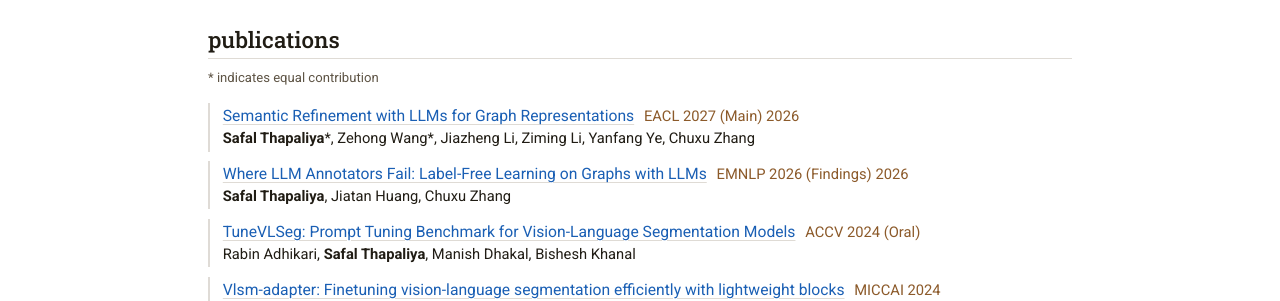
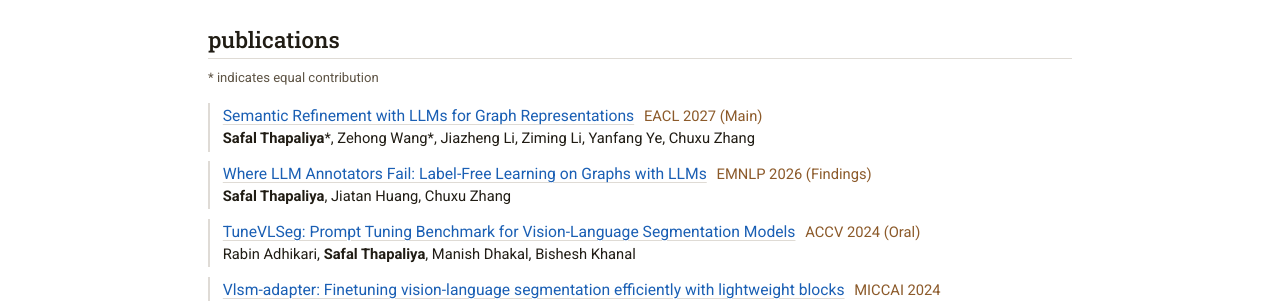
Before and after one commit to thapaliya19/thapaliya19.github.io, a Jekyll site: the page built from index.md, in a window 1280 px wide. Shown: the part 984-1285 px from the top of the page. Built offline with Jekyll 4.4.1, drawn with Linux system fonts in a browser that asks for light colours.

Commit message:
Remove year fields from publications
Removed publication years from entries.

```diff
--- a/_data/publications.yml
+++ b/_data/publications.yml
@@ -1,13 +1,13 @@
 # _data/publications.yml
 - title: "Semantic Refinement with LLMs for Graph Representations"
   authors: '**Safal Thapaliya**\*, Zehong Wang\*, Jiazheng Li, Ziming Li, Yanfang Ye, Chuxu Zhang'
-  year: 2026
+  year:
   venue: EACL 2027 (Main)
   link: "https://arxiv.org/abs/2512.21106"
 
 - title: "Where LLM Annotators Fail: Label-Free Learning on Graphs with LLMs"
   authors: '**Safal Thapaliya**, Jiatan Huang,  Chuxu Zhang'
-  year: 2026
+  year:
   venue: EMNLP 2026 (Findings)
   link: https://arxiv.org/abs/2605.27913
 
```
